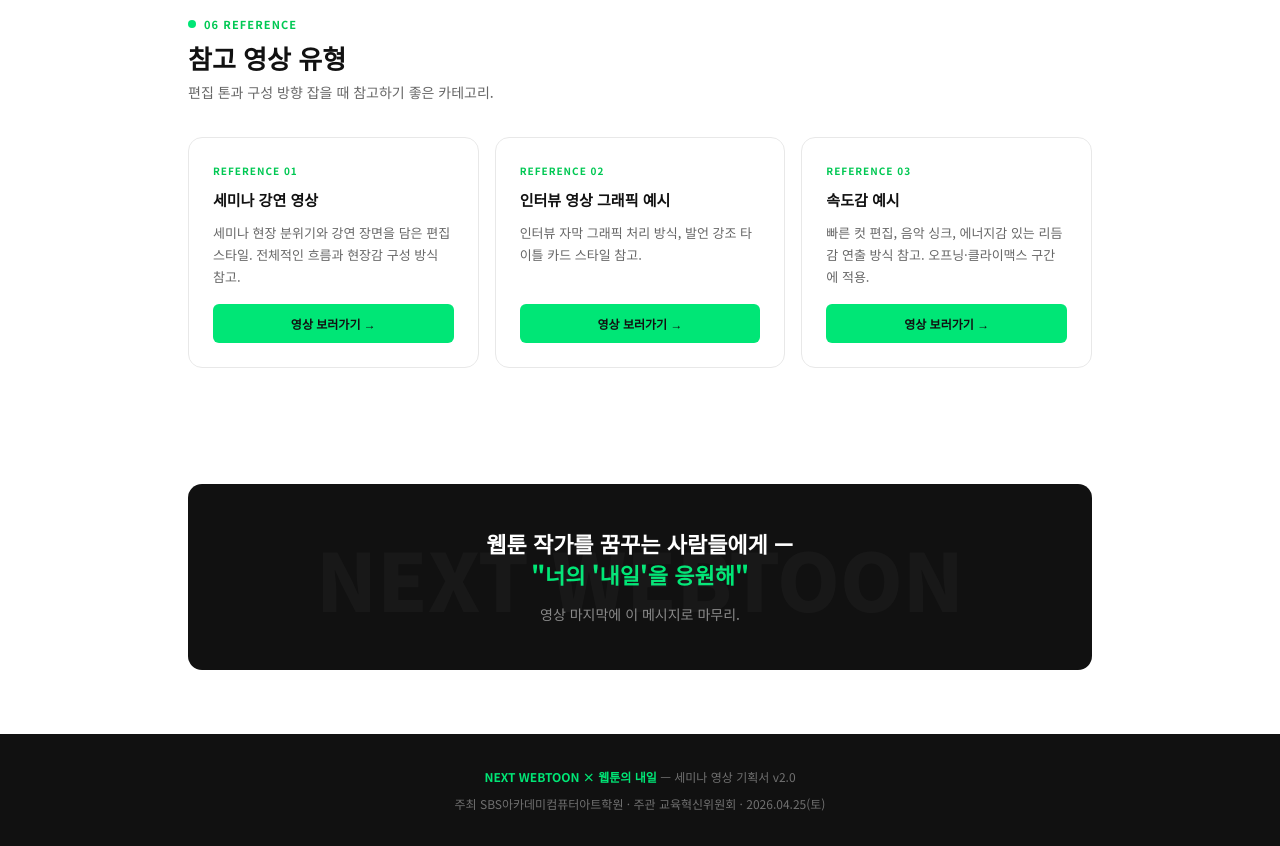
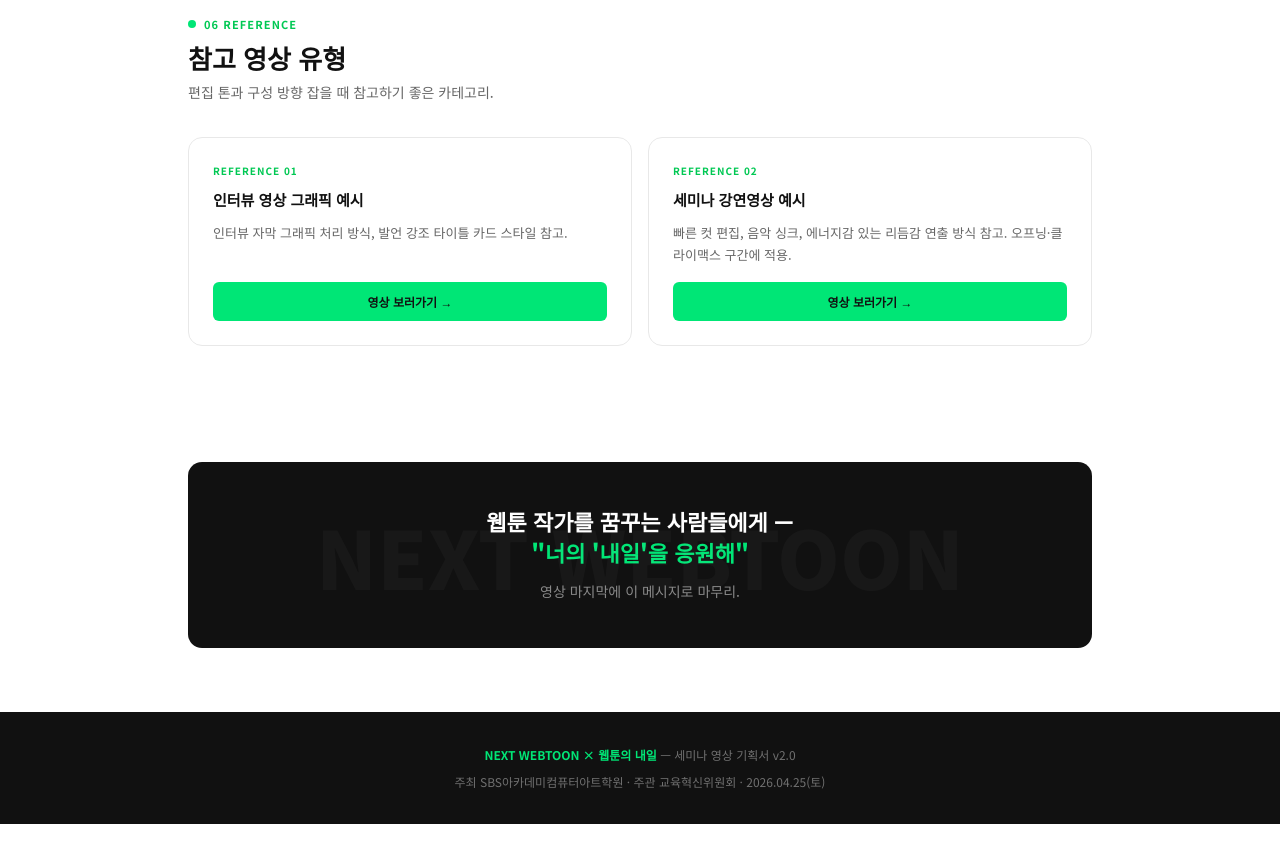
Before and after one commit to guwolmotion-hub/webtoon-seminar-2026, a plain HTML site: page index.html in a window 1280 px wide. Shown: the part 4400-5246 px from the top of the page. After the commit the page ends 5224 px from the top, so only its background shows below. Drawn offline with Linux system fonts and the light colour scheme.

Commit message:
Update reference: remove seminar lecture video, rename speed example

```diff
--- a/index.html
+++ b/index.html
@@ -880,25 +880,18 @@
         <h2 class="section-title">참고 영상 유형</h2>
         <p class="section-desc">편집 톤과 구성 방향 잡을 때 참고하기 좋은 카테고리.</p>
       </div>
-      <div class="ref-grid fade-in delay-1" style="grid-template-columns: repeat(3, 1fr);">
+      <div class="ref-grid fade-in delay-1">
 
         <div class="ref-card">
           <div class="ref-cat">Reference 01</div>
-          <div class="ref-title">세미나 강연 영상</div>
-          <div class="ref-desc">세미나 현장 분위기와 강연 장면을 담은 편집 스타일. 전체적인 흐름과 현장감 구성 방식 참고.</div>
-          <a class="ref-btn" href="https://www.youtube.com/watch?v=92enlp118Sg&list=PLsAVIDV8ZsZZS77RLQnXbwsmKB-PSLNi5&index=14" target="_blank" rel="noopener">영상 보러가기 →</a>
-        </div>
-
-        <div class="ref-card">
-          <div class="ref-cat">Reference 02</div>
           <div class="ref-title">인터뷰 영상 그래픽 예시</div>
           <div class="ref-desc">인터뷰 자막 그래픽 처리 방식, 발언 강조 타이틀 카드 스타일 참고.</div>
           <a class="ref-btn" href="https://www.youtube.com/watch?v=TMYDxa3-Wk8&list=PLsAVIDV8ZsZZS77RLQnXbwsmKB-PSLNi5&index=9" target="_blank" rel="noopener">영상 보러가기 →</a>
         </div>
 
         <div class="ref-card">
-          <div class="ref-cat">Reference 03</div>
-          <div class="ref-title">속도감 예시</div>
+          <div class="ref-cat">Reference 02</div>
+          <div class="ref-title">세미나 강연영상 예시</div>
           <div class="ref-desc">빠른 컷 편집, 음악 싱크, 에너지감 있는 리듬감 연출 방식 참고. 오프닝·클라이맥스 구간에 적용.</div>
           <a class="ref-btn" href="https://www.youtube.com/watch?v=wVryWgFTcb0" target="_blank" rel="noopener">영상 보러가기 →</a>
         </div>
```
